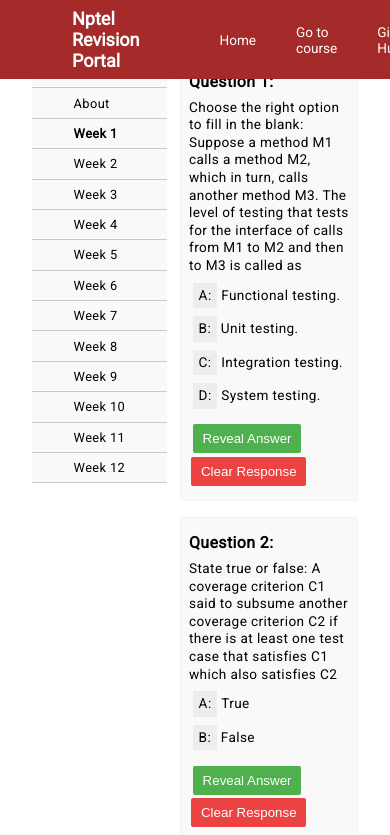
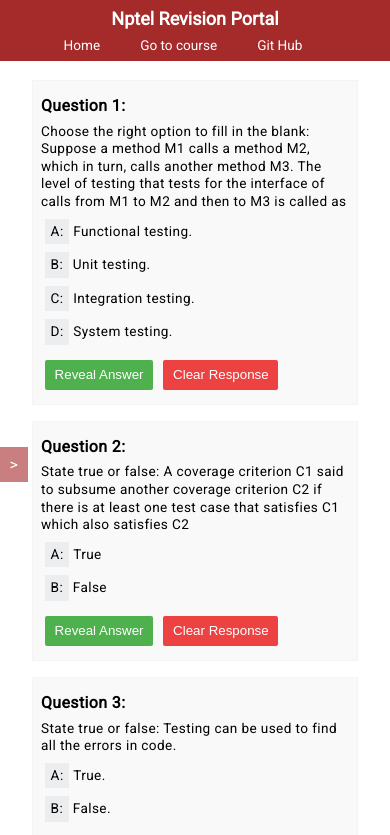
Before and after one commit to coderankita07/Quiz_nptel, a React (Vite) app: page /week/1 in a window 390 px wide. Shown: the top 835 px of the page. Built offline with nearby package versions, Linux system fonts and the light colour scheme.

Commit message:
Added sidebar toggle button menu

```diff
--- a/src/App.jsx
+++ b/src/App.jsx
@@ -1,6 +1,4 @@
 import React from "react";
 import Home from "./routes/home";
-import { Routes, Route } from "react-router-dom";
-import About from "./routes/about";
 
 export default () => <Home />;
--- a/src/components/main.jsx
+++ b/src/components/main.jsx
@@ -15,6 +15,7 @@ const Main = ({ questions, rightAnswers, images }) => {
 
   useEffect(() => {
     handleReset();
+    window.scrollTo({top: 0, left: 0, behavior: 'smooth'});
   }, [id]);
 
   const week = questions[`week${id}`];
--- a/src/routes/home.jsx
+++ b/src/routes/home.jsx
@@ -1,4 +1,4 @@
-import React from "react";
+import React, { useState } from "react";
 import Navbar from "../components/navbar";
 import Sidebar from "../components/sidebar";
 import Main from "../components/main";
@@ -8,14 +8,42 @@ import { Navigate, Route, Routes } from "react-router-dom";
 import About from "./about";
 
 const Home = () => {
+  const [toggle, setToggle] = useState(false);
+
+  const handleToggle = () => {
+    let newToggle = !toggle;
+    setToggle(newToggle);
+    console.log('I am clicke');
+  }
+
+  function toggleCSS() {
+    return toggle ? 'toggle-button toggle-button-active' : 'toggle-button';
+  }
+
+  function toggleNavbar() {
+    return toggle ? 'left left-active' : 'left';
+  }
+
+  function translateRight() {
+    return toggle ? 'right right-translate' : 'right';
+  }
+
+  function menuButtonContent() {
+    return toggle ? '<' : '>';
+  }
+
   return (
     <>
       <Navbar />
       <div className="container">
-        <div className="left">
+
+        <div className={toggleNavbar()} id="fixed-left">
           <Sidebar className="left" />
         </div>
-        <div className="right">
+        <div className={toggleCSS()} onClick={handleToggle}>
+          {menuButtonContent()}
+        </div>
+        <div className={translateRight()}>
           <Routes>
             <Route
               path="/week/:id"
--- a/styles/card.css
+++ b/styles/card.css
@@ -9,8 +9,16 @@
     letter-spacing: 0.05rem;
     line-height: 2.2rem;
     border: 1px solid rgb(246, 243, 243);
+    /* min-width: 0; */
     /* box-shadow: 1px 1px 1px 1px rgba(0,0,0,.15); */
     /* box-shadow: 1px 3px 10px 1px rgba(201, 191, 191, 0.4); */
+}
+
+@media (max-width: 349px) {
+    .card > * {
+        padding: 0;
+        margin: 0;
+    }
 }
 
 .card .que-statement {
@@ -48,6 +56,13 @@
 .card-button {
     margin-top: 1rem;
     margin-bottom: 0.8rem;
+}
+
+@media (max-width: 349px) {
+    .card-button {
+        display: flex;
+        justify-content: center;
+    }
 }
 
 .card-button button {
@@ -118,6 +133,12 @@
     justify-content: center;
 }
 
+@media (max-width: 349px) {
+    .final-btn-wrapper {
+        display: flex;
+    }
+}
+
 .final-btn-wrapper button {
     display: inline-block;
     border:none;
@@ -129,8 +150,8 @@
     color: white;
 }
 
+cursor: pointer;
 .final-btn-wrapper button:hover {
-    cursor: pointer;
 }
 
 .score-wrapper {
--- a/styles/home.css
+++ b/styles/home.css
@@ -2,11 +2,79 @@
   display: flex;
   margin: 7rem 4rem;
   position: relative;
+  min-width: 0;
 }
 
 .left {
+  max-height: 82vh;
   position: fixed;
   top: 7rem;
+  display: flex;
+  background-color: #F9F9F9;
+  /* bottom: 7rem; */
+  overflow-y: hidden;
+}
+
+#fixed-left::-webkit-scrollbar-thumb {
+  border-radius: 10px;
+  background: lightgray;
+  /* -webkit-box-shadow: inset 0 0 6px     rgba(0,0,0,0.5);  */
+}
+
+#fixed-left::-webkit-scrollbar {
+  width: 9px;
+  background: #F9F9F9;
+}
+
+#fixed-left::-webkit-scrollbar-track {
+  background: #F9F9F9;
+  /* -webkit-box-shadow: inset 0 0 6px     rgba(0,0,0,0.3);  */
+  border-radius: 10px;
+}
+
+.left:hover {
+  overflow-y: auto;
+}
+
+@media (max-width: 580px) {
+  .left {
+    /* display:none; */
+    left: -18.5rem;
+    transition: all 0.3s ease-in-out;
+    z-index: 999999;
+    /* transform: translateX(-2.7rem) */
+  }
+
+  .right {
+    margin-left: 0 !important;
+    transition: all 0.3s ease-in-out;
+  }
+}
+
+@media (max-width: 349px) {
+  .container {
+    margin-top: 16.5rem !important;
+    display: flex;
+    justify-content: center;
+    margin-right: 8px;
+    /* margin-left: 0.1; */
+    /* flex-shrink: 1; */
+    /* margin-left: 0 !important; */
+    /* margin-right: 1rem !important; */
+  }
+
+  .left {
+    margin-top: 6.5rem !important;
+  }
+}
+@media (max-width: 768px) {
+  .container {
+    margin-top: 10rem;
+  }
+
+  .left {
+    top: 10rem;
+  }
 }
 
 .right {
@@ -14,7 +82,56 @@
   flex: 1;
 }
 
+@media (max-width: 317px) {
+  .right {
+    margin-right: 3rem;
+  }
+}
+
+
+
 .score {
   margin-top: 1rem;
   font-size: 1.8rem;
 }
+
+.toggle-button {
+  position: fixed;
+  top: 53vh;
+  left: 0;
+  display: none;
+  justify-content: center;
+  cursor: pointer;
+  background: brown;
+  color: white;
+  opacity: 0.6;
+  font-size: 2rem;
+  padding: 1rem 1.2rem;
+  z-index: 9999;
+  transition: all 0.3s ease-in-out;
+}
+
+.toggle-button:hover {
+  opacity: 1;
+}
+
+.toggle-button-active {
+  transform: translateX(16.8rem);
+  opacity: 1;
+}
+
+.left-active {
+  transform: translateX(18.5rem);
+  /* opacity: 1; */
+  /* display: flex; */
+}
+
+.right-translate {
+  transform: translateX(18.5rem);
+}
+
+@media (max-width: 580px) {
+  .toggle-button {
+    display: flex;
+  }
+}
--- a/styles/navbar.css
+++ b/styles/navbar.css
@@ -1,15 +1,30 @@
 .nav {
+  display: flex;
+  justify-content: space-between;
+  flex-wrap: wrap;
   background-color: brown;
   color: white;
-  display: flex;
   font-size: 1.5rem;
   padding: 1rem;
-  justify-content: space-between;
   position: fixed;
   top:0;
   right:0;
   left:0;
   z-index: 99999;
+}
+
+@media (max-width: 768px) {
+  .nav {
+    flex-direction: column;
+    align-items: center;
+    gap: 1rem;
+    padding-left: 0.2rem;
+    padding-right: 0.2rem;
+  }
+
+  .brand {
+    margin-left: 0 !important;
+  }
 }
 
 .brand {
@@ -26,7 +41,30 @@
   display: flex;
   font-size: 1.7rem;
   align-items: center;
+  flex-wrap: wrap;
   margin-right: 8rem;
+}
+
+@media (max-width: 768px) {
+  .nav-links {
+    margin-left: 0 !important;
+    justify-content: space-center;
+  }
+
+  .nav-links li:first-child {
+    margin-left: 0;
+  }
+}
+
+@media (max-width: 349px) {
+  .nav-links {
+    flex-direction: column;
+    gap: 1rem;
+  }
+
+  .nav-links li {
+    margin-left: 0 !important;
+  }
 }
 
 .nav-links li {
--- a/styles/sidebar.css
+++ b/styles/sidebar.css
@@ -1,7 +1,8 @@
 .sidebar {
-    font-size: 1.6rem;
     display: flex;
     flex-direction: column;
+    flex-shrink: 1;
+    font-size: 1.6rem;
     background-color: #F9F9F9;
     /* line-height: 4rem; */
     letter-spacing: 0.05rem;
```
Also changed, not shown: 1 other file (tests, documents, lock files or other folders).
